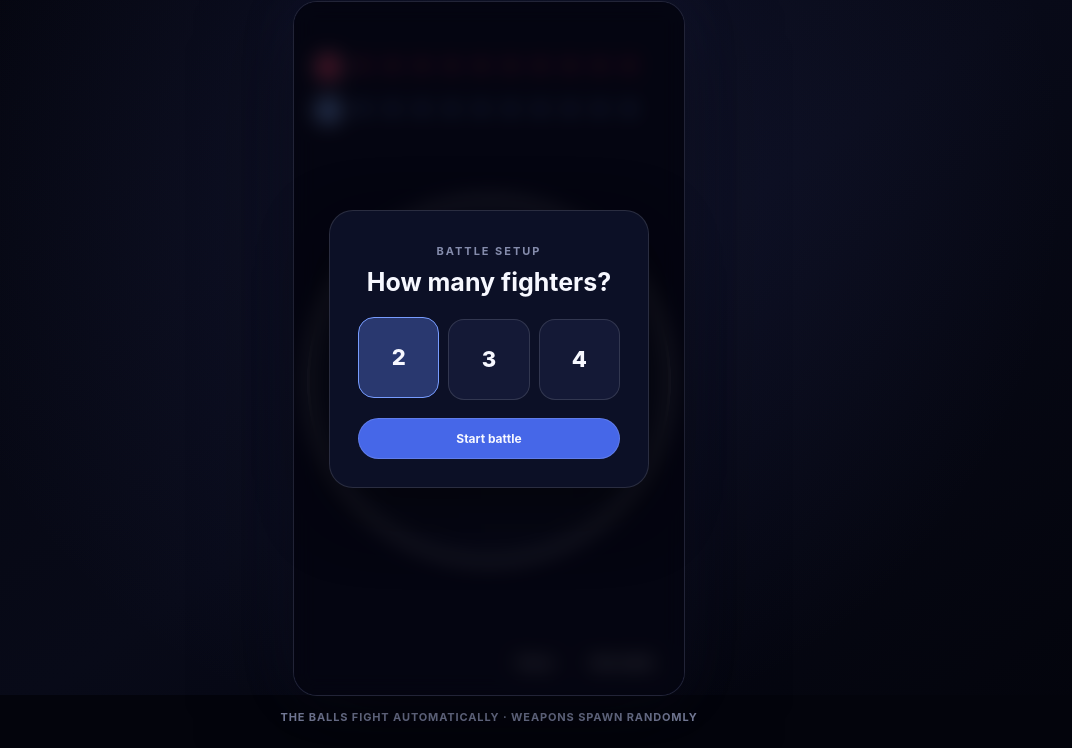
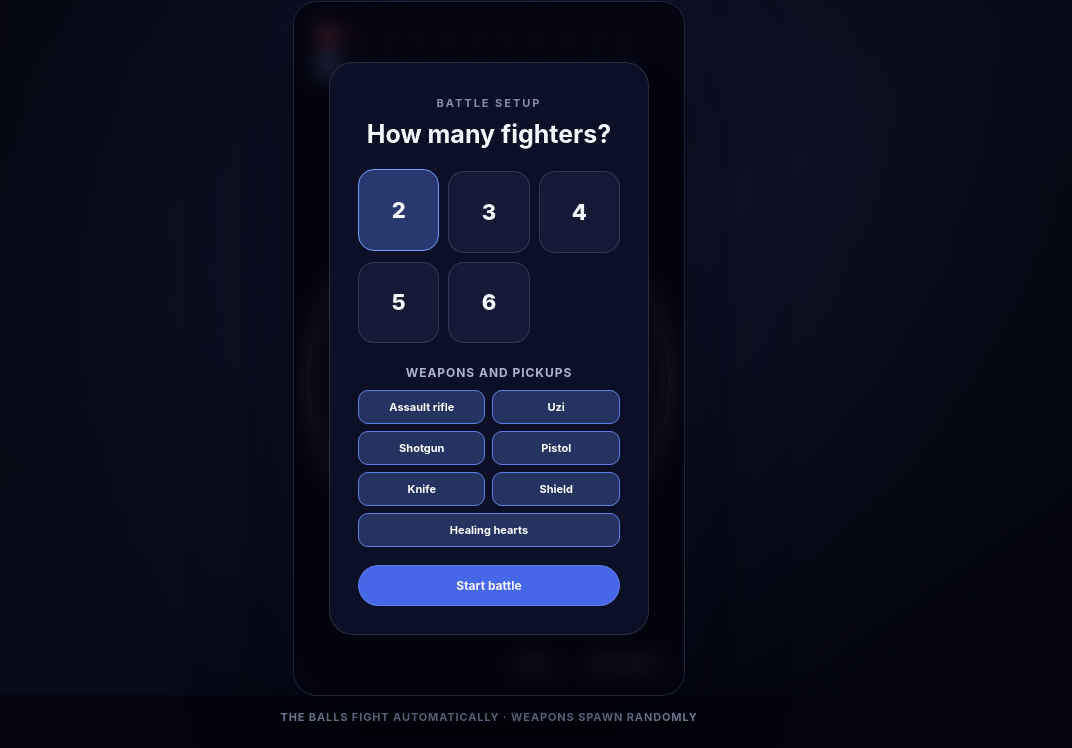
Before and after one commit to KlarDak/ball-battles, a website: page index.html in a window 1280 px wide. Shown: the part 105-853 px from the top of the page, without its empty margins (151-1223 px from the left). Drawn offline with Linux system fonts and the light colour scheme.

Commit message:
dev-1.2
- Added additional balls and battle settings.

```diff
--- a/index.html
+++ b/index.html
@@ -26,6 +26,18 @@
                         <label><input type="radio" name="fighters" value="2" checked><span>2</span></label>
                         <label><input type="radio" name="fighters" value="3"><span>3</span></label>
                         <label><input type="radio" name="fighters" value="4"><span>4</span></label>
+                        <label><input type="radio" name="fighters" value="5"><span>5</span></label>
+                        <label><input type="radio" name="fighters" value="6"><span>6</span></label>
+                    </div>
+                    <h3 class="rules-title">Weapons and pickups</h3>
+                    <div class="rule-options">
+                        <label><input type="checkbox" data-weapon="assaultRifle" checked><span>Assault rifle</span></label>
+                        <label><input type="checkbox" data-weapon="uzi" checked><span>Uzi</span></label>
+                        <label><input type="checkbox" data-weapon="shotgun" checked><span>Shotgun</span></label>
+                        <label><input type="checkbox" data-weapon="pistol" checked><span>Pistol</span></label>
+                        <label><input type="checkbox" data-weapon="knife" checked><span>Knife</span></label>
+                        <label><input type="checkbox" data-weapon="shield" checked><span>Shield</span></label>
+                        <label class="healing-option"><input id="healing" type="checkbox" checked><span>Healing hearts</span></label>
                     </div>
                     <button class="start-button" id="start" type="button">Start battle</button>
                 </div>
--- a/src/main.ts
+++ b/src/main.ts
@@ -3,7 +3,7 @@ interface Vector2 {
   y: number;
 }
 
-type BallId = "red" | "blue" | "green" | "yellow";
+type BallId = "red" | "blue" | "green" | "yellow" | "purple" | "orange";
 
 type WeaponType =
   | "assaultRifle"
@@ -306,6 +306,8 @@ const BALL_PRESETS: ReadonlyArray<{ id: BallId; name: string; color: string }> =
   { id: "blue", name: "BLUE", color: "#6495ed" },
   { id: "green", name: "GREEN", color: "#4fcf8b" },
   { id: "yellow", name: "YELLOW", color: "#f2c94c" },
+  { id: "purple", name: "PURPLE", color: "#a879ff" },
+  { id: "orange", name: "ORANGE", color: "#ff8a4c" },
 ];
 
 function createBalls(count: number): Ball[] {
@@ -372,12 +374,15 @@ const WEAPON_TYPES: readonly WeaponType[] = [
   "shield",
 ];
 
+let enabledWeaponTypes: WeaponType[] = [...WEAPON_TYPES];
+let healingEnabled = true;
+
 const weaponPickups: WeaponPickup[] = [];
 const heartPickups: HeartPickup[] = [];
 const projectiles: Projectile[] = [];
 
 const WEAPON_RADIUS = 46;
-const MAX_WEAPON_PICKUPS = 4;
+const MAX_WEAPON_PICKUPS = 6;
 const MIN_SPAWN_DELAY = 1;
 const MAX_SPAWN_DELAY = 2.5;
 
@@ -404,7 +409,13 @@ function randomPointInsideArena(margin: number): Vector2 {
 }
 
 function spawnWeapon(): void {
-  const type = WEAPON_TYPES[Math.floor(Math.random() * WEAPON_TYPES.length)];
+  if (enabledWeaponTypes.length === 0) {
+    return;
+  }
+
+  const type = enabledWeaponTypes[
+    Math.floor(Math.random() * enabledWeaponTypes.length)
+  ];
 
   weaponPickups.push({
     id: nextWeaponId++,
@@ -611,6 +622,11 @@ function updatePickupReminder(deltaTime: number): void {
 }
 
 function updateHeartPickups(deltaTime: number): void {
+  if (!healingEnabled) {
+    heartPickups.length = 0;
+    return;
+  }
+
   for (const heart of heartPickups) {
     heart.pulse += deltaTime * 5;
   }
@@ -1367,7 +1383,12 @@ function showBattleSetup(): void {
 
 startButton?.addEventListener("click", () => {
   const selected = document.querySelector<HTMLInputElement>('input[name="fighters"]:checked');
-  const count = Math.max(2, Math.min(4, Number(selected?.value ?? 2)));
+  const count = Math.max(2, Math.min(6, Number(selected?.value ?? 2)));
+  enabledWeaponTypes = Array.from(
+    document.querySelectorAll<HTMLInputElement>('input[data-weapon]:checked'),
+    (input) => input.dataset.weapon as WeaponType,
+  );
+  healingEnabled = document.querySelector<HTMLInputElement>("#healing")?.checked ?? true;
   startBattle(count);
 });
 
@@ -1643,14 +1664,14 @@ function drawProjectile(projectile: Projectile): void {
 }
 
 function drawLives(ball: Ball, row: number): void {
-  const y = 180 + row * 120;
-  const firstHeartX = 190;
+  const y = 95 + row * 80;
+  const firstHeartX = 180;
   const heartSpacing = 82;
 
-  drawCircle(95, y, 36, ball.color, "#ffffff", 4);
+  drawCircle(95, y, 30, ball.color, "#ffffff", 4);
 
   ctx.save();
-  ctx.font = "64px Arial";
+  ctx.font = "56px Arial";
   ctx.textAlign = "center";
   ctx.textBaseline = "middle";
 
--- a/styles.css
+++ b/styles.css
@@ -84,6 +84,8 @@ canvas {
     background: #0c1026;
     box-shadow: 0 24px 70px rgb(0 0 0 / 45%);
     text-align: center;
+    max-height: 92%;
+    overflow-y: auto;
 }
 
 .setup-card h2 { margin: 8px 0 22px; font-size: 25px; }
@@ -107,6 +109,42 @@ canvas {
     background: #29386f;
     transform: translateY(-2px);
 }
+
+.rules-title {
+    margin: 22px 0 10px;
+    color: #aeb5d2;
+    font-size: 12px;
+    letter-spacing: .08em;
+    text-transform: uppercase;
+}
+
+.rule-options {
+    display: grid;
+    grid-template-columns: repeat(2, minmax(0, 1fr));
+    gap: 7px;
+    text-align: left;
+}
+
+.rule-options label { cursor: pointer; }
+.rule-options input { position: absolute; opacity: 0; pointer-events: none; }
+.rule-options span {
+    display: block;
+    padding: 9px 10px;
+    border: 1px solid rgb(255 255 255 / 10%);
+    border-radius: 10px;
+    background: #111630;
+    color: #777f9f;
+    font-size: 11px;
+    font-weight: 750;
+    text-align: center;
+    transition: border-color .18s ease, background .18s ease, color .18s ease;
+}
+.rule-options input:checked + span {
+    border-color: #607fe5;
+    background: #253361;
+    color: #fff;
+}
+.rule-options .healing-option { grid-column: 1 / -1; }
 .start-button { width: 100%; margin-top: 18px; padding: 12px 18px; background: #4667e8; }
 
 .controls {
```
Also changed, not shown: README.md, assets/gameplay.gif (added), assets/gameplay.png (added), dist/main.js, 1 other file.
